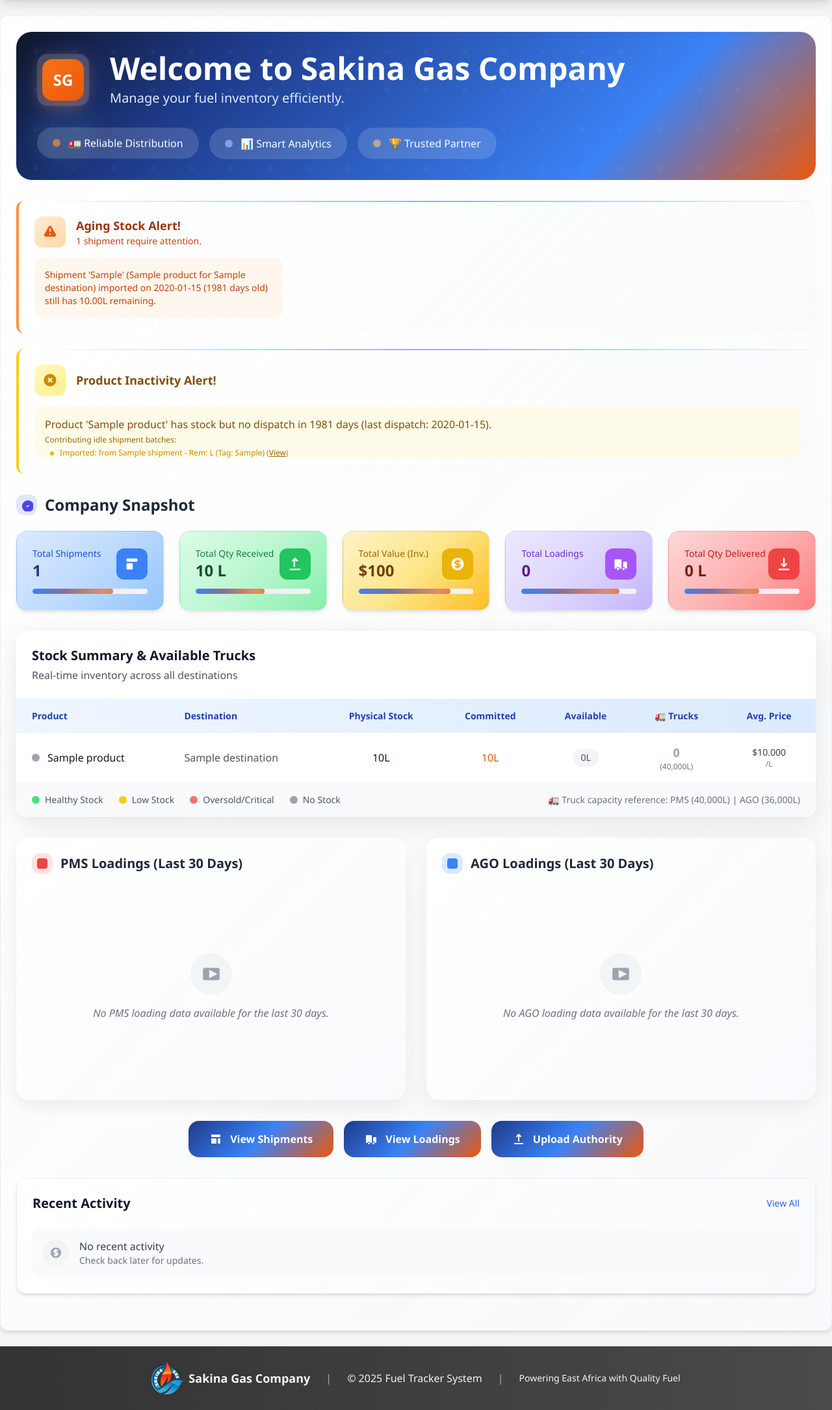
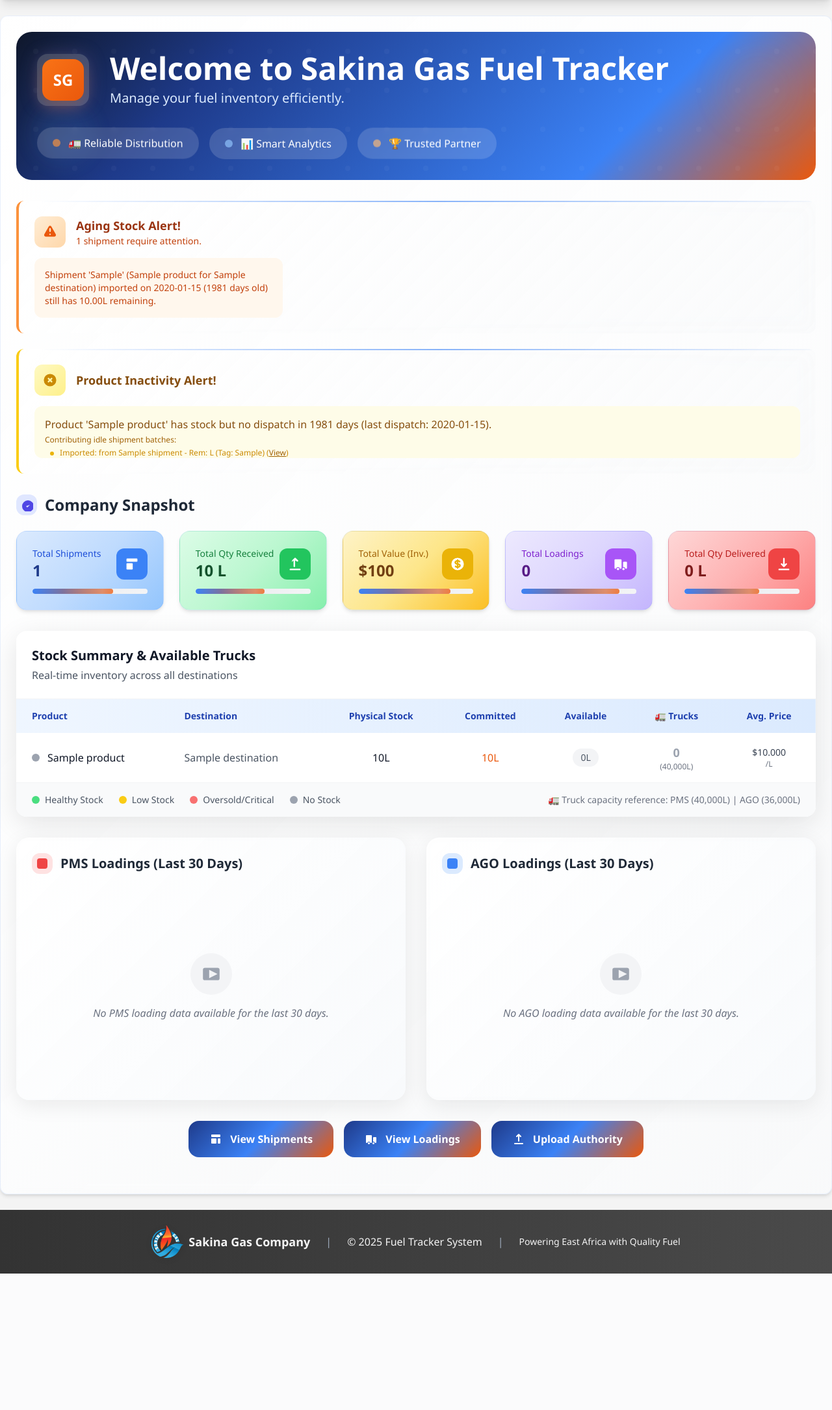
Before and after one commit to basheer42/sakina-fuel-tracker, a Django app: page / in a window 1280 px wide. Shown: the part 83-2253 px from the top of the page at 65% size. After the commit the page ends 2043 px from the top, so only its background shows below. Run offline with Django 5.2, Linux system fonts and the light colour scheme; a user stored in the database is signed in; tables that the repository leaves empty hold one stand-in row (values such as "Sample post"); parts of the project's set-up code (start-up, migrations or seed data) failed here and were passed over; some libraries are stand-ins or nearby versions.

Commit message:
Recent activity deleted and loadings summary added

```diff
--- a/shipments/models.py
+++ b/shipments/models.py
@@ -124,6 +124,7 @@ class Shipment(models.Model):
     quantity_remaining = models.DecimalField(max_digits=10, decimal_places=2, default=Decimal('0.00'))
     created_at = models.DateTimeField(auto_now_add=True)
     updated_at = models.DateTimeField(auto_now=True)
+    history = HistoricalRecords()
 
     def __str__(self):
          try:
--- a/shipments/templates/shipments/home.html
+++ b/shipments/templates/shipments/home.html
@@ -628,43 +709,6 @@
                        </span>
                   </a>
             {% endif %}
-        </div>
-
-        <!-- Recent Activity -->
-        <div class="sakina-card rounded-2xl p-6 mb-8">
-            <div class="flex items-center justify-between mb-6">
-                <h3 class="text-xl font-bold text-gray-900">Recent Activity</h3>
-                <a href="#" class="text-blue-600 hover:text-blue-700 font-medium text-sm">View All</a> {# Link to a future activity log page #}
-            </div>
-            <div class="space-y-4">
-                {% for activity in recent_activity %}
-                <div class="flex items-center gap-4 p-4 {{ activity.icon_bg_color|default:'bg-gray-50' }} rounded-xl">
-                    <div class="w-10 h-10 {{ activity.icon_bg_color|default:'bg-gray-100' }} rounded-full flex items-center justify-center">
-                        <svg class="w-5 h-5 {{ activity.icon_text_color|default:'text-gray-600' }}" fill="currentColor" viewBox="0 0 20 20">
-                            {{ activity.icon_svg_path|safe }}
-                        </svg>
-                    </div>
-                    <div class="flex-1">
-                        <a href="{{ activity.link }}" class="block font-medium text-gray-900 hover:text-blue-600 transition-colors">
-                            {{ activity.title }}
-                        </a>
-                        <p class="text-sm text-gray-600">{{ activity.details }} • {{ activity.time_ago }}</p>
-                    </div>
-                </div>
-                {% empty %}
-                <div class="flex items-center gap-4 p-4 bg-gray-50 rounded-xl">
-                    <div class="w-10 h-10 bg-gray-100 rounded-full flex items-center justify-center">
-                        <svg class="w-5 h-5 text-gray-400" fill="currentColor" viewBox="0 0 20 20">
-                           <path fill-rule="evenodd" d="M10 18a8 8 0 100-16 8 8 0 000 16zm1-13a1 1 0 10-2 0v.092a4.535 4.535 0 00-1.676.662C6.602 6.234 6 7.009 6 8c0 .99.602 1.765 1.324 2.246.48.32 1.054.545 1.676.662v1.941c-.391-.127-.68-.317-.843-.504a1 1 0 10-1.51 1.31c.562.649 1.413 1.076 2.353 1.253V15a1 1 0 102 0v-.092a4.535 4.535 0 001.676-.662C13.398 13.766 14 12.991 14 12c0-.99-.602-1.765-1.324-2.246A4.535 4.535 0 0011 9.092V7.151c.391.127.68.317.843.504a1 1 0 101.511-1.31c-.563-.649-1.413-1.076-2.354-1.253V5z" clip-rule="evenodd" />
-                        </svg>
-                    </div>
-                    <div class="flex-1">
-                        <p class="font-medium text-gray-700">No recent activity</p>
-                        <p class="text-sm text-gray-500">Check back later for updates.</p>
-                    </div>
-                </div>
-                {% endfor %}
-            </div>
         </div>
 
     {% else %}
--- a/shipments/urls.py
+++ b/shipments/urls.py
@@ -20,6 +20,9 @@ urlpatterns = [
     path('trips/delete/<int:pk>/', views.trip_delete_view, name='trip-delete'),
     path('trips/upload-authority/', views.upload_loading_authority_view, name='trip-upload-authority'),
 
+    # REMOVED: Debug recent activity route
+    # path('debug/recent-activity/', views.debug_recent_activity, name='debug-recent-activity'),
+
     path('signup/', views.signup_view, name='signup'),
 
     # REMOVED: path('ajax/get-vehicle-capacity/', views.get_vehicle_capacity_for_product_view, name='ajax_get_vehicle_capacity'),
--- a/shipments/views.py
+++ b/shipments/views.py
@@ -741,202 +741,6 @@ TRIP_STATUS_STYLES = {
 
 logger = logging.getLogger(__name__)
 
-def get_recent_activity(user, limit=3):
-    logger.info(f"--- get_recent_activity called for user: {user.username} ---") # <<<<<<< DEBUG LOG
-    all_activity = []
-    now = timezone.now()
-    fetch_limit = limit * 5 # Fetch more initially to ensure we get enough distinct activities
-
-    # 1. Fetch recent Shipment creations
-    if user.has_perm('shipments.view_shipment'):
-        # Assuming get_user_accessible_shipments is defined and works
-        recent_shipments_qs = get_user_accessible_shipments(user).select_related('product', 'user').order_by('-created_at')[:fetch_limit]
-        logger.info(f"Found {recent_shipments_qs.count()} recent shipments for user {user.username}.") # <<<<<<< DEBUG LOG
-        for shipment in recent_shipments_qs:
-            logger.info(f"Processing shipment ID: {shipment.id}, Created: {shipment.created_at}, Vessel: {shipment.vessel_id_tag}") # <<<<<<< DEBUG LOG
-            all_activity.append({
-                'type': 'new_shipment',
-                'timestamp': shipment.created_at,
-                'title': f"New shipment {shipment.vessel_id_tag or f'ID {shipment.id}'} received",
-                'details': f"{shipment.quantity_litres:,.0f}L {shipment.product.name} from {shipment.supplier_name}",
-                'time_ago': timesince(shipment.created_at, now).split(',')[0] + " ago",
-                'icon_bg_color': 'bg-blue-100',
-                'icon_text_color': 'text-blue-600',
-                'icon_svg_path': SVG_PATHS['shipment_received'],
-                'link': reverse('shipments:shipment-detail', args=[shipment.pk])
-            })
-
-    # 2. Fetch recent Trip history (creations and status changes)
-    if user.has_perm('shipments.view_trip'):
-        HistoricalTrip = Trip.history.model
-        logger.info("Attempting to fetch historical trips.") # <<<<<<< DEBUG LOG
-
-        historical_trips_base_qs = HistoricalTrip.objects
-        if not is_viewer_or_admin_or_superuser(user):
-            user_trip_ids = Trip.objects.filter(user=user).values_list('id', flat=True)
-            logger.info(f"Non-admin user {user.username}, filtering trip history for trip_ids: {list(user_trip_ids)}") # <<<<<<< DEBUG LOG
-            historical_trips_base_qs = historical_trips_base_qs.filter(instance_id__in=user_trip_ids)
-
-
-        recent_trip_history_qs = historical_trips_base_qs.select_related(
-            'instance__vehicle',
-            'instance__customer',
-            'instance__product',
-            'instance__user'
-        ).order_by('-history_date')[:fetch_limit * 2]
-
-        logger.info(f"Found {recent_trip_history_qs.count()} historical trip records after initial fetch for user {user.username}.") # <<<<<<< DEBUG LOG
-
-        processed_trip_creations = set()
-
-        for history_record in recent_trip_history_qs:
-            logger.info(f"Processing history_record ID: {history_record.history_id}, Type: {history_record.history_type}, Date: {history_record.history_date}, Instance PK: {history_record.instance_id}") # <<<<<<< DEBUG LOG
-            trip_instance = history_record.instance
-            if not trip_instance:
-                logger.warning(f"Skipping history_record {history_record.history_id} because instance is None.") # <<<<<<< DEBUG LOG
-                continue
-
-            if not (is_viewer_or_admin_or_superuser(user) or trip_instance.user == user):
-                logger.info(f"Skipping history for trip {trip_instance.pk} (owner: {trip_instance.user.username if trip_instance.user else 'N/A'}) due to permission for user {user.username}") # <<<<<<< DEBUG LOG
-                continue
-
-            activity_item = None
-            style_info = TRIP_STATUS_STYLES.get(history_record.status, TRIP_STATUS_STYLES['DEFAULT'])
-
-            if history_record.history_type == '+':
-                if trip_instance.pk not in processed_trip_creations:
-                    title = f"Loading {history_record.status.lower()} initiated"
-                    if history_record.status == 'PENDING' or history_record.status == 'KPC_APPROVED' or history_record.status == 'LOADING':
-                        title = f"Loading approval {history_record.get_status_display().lower()}"
-                    details = f"Trip {trip_instance.kpc_order_number or f'ID {trip_instance.pk}'} ({trip_instance.product.name})"
-                    if history_record.status == 'PENDING' or history_record.status == 'KPC_APPROVED':
-                         details += " waiting for KPC authorization"
-                    activity_item = {
-                        'type': 'trip_created',
-                        'title': title,
-                        'details': details,
-                        'icon_svg_path': SVG_PATHS[style_info['svg_key']],
-                    }
-                    processed_trip_creations.add(trip_instance.pk)
-            elif history_record.history_type == '~':
-                prev_history_record = history_record.prev_record
-                if prev_history_record and history_record.status != prev_history_record.status:
-                    title = f"Trip {trip_instance.kpc_order_number or f'ID {trip_instance.pk}'} status changed"
-                    details = f"From '{prev_history_record.get_status_display()}' to '{history_record.get_status_display()}'"
-                    if history_record.status == 'DELIVERED':
-                        title = f"Shipment {trip_instance.bol_number or trip_instance.kpc_order_number or f'ID {trip_instance.pk}'} delivered"
-                        details = f"{trip_instance.total_loaded:,.0f}L to {trip_instance.customer.name}"
-                    activity_item = {
-                        'type': 'trip_status_change',
-                        'title': title,
-                        'details': details,
-                        'icon_svg_path': SVG_PATHS[style_info['svg_key']],
-                    }
-
-            if activity_item:
-                activity_item.update({
-                    'timestamp': history_record.history_date,
-                    'time_ago': timesince(history_record.history_date, now).split(',')[0] + " ago",
-                    'icon_bg_color': style_info['icon_bg'],
-                    'icon_text_color': style_info['icon_text'],
-                    'link': reverse('shipments:trip-detail', args=[trip_instance.pk])
-                })
-                all_activity.append(activity_item)
-                logger.info(f"Added activity: {activity_item['title']}") # <<<<<<< DEBUG LOG
-            else:
-                logger.info(f"No qualifying activity_item created for history_record {history_record.history_id} (type {history_record.history_type})")
-
-
-    logger.info(f"Total activities collected before sort: {len(all_activity)}") # <<<<<<< DEBUG LOG
-    all_activity.sort(key=lambda x: x['timestamp'], reverse=True)
-
-    final_activities = []
-    seen_activities_keys = set()
-    for act in all_activity:
-        activity_key = (act['title'], act.get('link', 'no_link')) # Ensure link is handled if missing
-        if activity_key not in seen_activities_keys:
-            final_activities.append(act)
-            seen_activities_keys.add(activity_key)
-            if len(final_activities) >= limit:
-                break
-
-    logger.info(f"Final activities to be returned (limit {limit}): {len(final_activities)}") # <<<<<<< DEBUG LOG
-    if final_activities:
-        for fa_idx, fa_item in enumerate(final_activities):
-            logger.info(f"Final item {fa_idx + 1}: {fa_item['title']}")
-
-    return final_activities[:limit]
-
-# ... (other view functions like home_view)
-
-@login_required
-def home_view(request):
-    """Main dashboard view with stock summary and notifications."""
-    try:
-        context = {
-            'message': 'Welcome to Sakina Gas Fuel Tracker', # Changed message to match screenshot
-            'description': 'Manage your fuel inventory efficiently.',
-            'is_authenticated_user': request.user.is_authenticated
-        }
-
-        permissions = {
-            'can_view_shipments': request.user.has_perm('shipments.view_shipment'),
-            'can_add_shipment': request.user.has_perm('shipments.add_shipment'),
-            'can_view_trip': request.user.has_perm('shipments.view_trip'),
-            'can_view_product': request.user.has_perm('shipments.view_product'),
-            'can_view_customer': request.user.has_perm('shipments.view_customer'),
-            'can_view_vehicle': request.user.has_perm('shipments.view_vehicle'),
-            'can_add_trip': request.user.has_perm('shipments.add_trip')
-        }
-        context.update(permissions)
-
-        shipments_qs = get_user_accessible_shipments(request.user)
-        trips_qs = get_user_accessible_trips(request.user)
-
-        context.update(_calculate_dashboard_stats(shipments_qs, trips_qs, request.user, permissions))
-
-        cache_key = f"dashboard_stock_summary_{request.user.id}"
-        stock_summary = cache.get(cache_key)
-
-        if stock_summary is None:
-            try:
-                stock_summary = calculate_product_stock_summary(shipments_qs, trips_qs, request.user)
-                cache.set(cache_key, stock_summary, 300)
-            except Exception as e:
-                logger.error(f"Error calculating stock summary: {e}", exc_info=True)
-                stock_summary = {}
-
-        context['stock_by_product_detailed'] = stock_summary
-
-        if permissions['can_view_trip']:
-            context.update(calculate_chart_data(trips_qs))
-
-        if permissions['can_view_shipments'] or permissions['can_view_trip']: # Ensure notifications are calculated if either perm exists
-            context.update(calculate_notifications(shipments_qs, request.user)) # Aging stock depends on shipments
-            context['recent_activity'] = get_recent_activity(request.user) # Add recent activity
-
-        if permissions['can_view_trip']:
-            context.update(_calculate_trip_quantities_by_product(trips_qs))
-
-        if not (permissions['can_view_shipments'] or permissions['can_view_trip']):
-            context['description'] = 'You do not have permission to view fuel data. Contact admin for access.'
-
-        return render(request, 'shipments/home.html', context)
-
-    except Exception as e:
-        logger.exception(f"Unexpected error in home_view: {e}")
-        messages.error(request, "An error occurred while loading the dashboard. Please try again.")
-        return render(request, 'shipments/home.html', {
-            'message': 'Welcome to Sakina Gas Fuel Tracker',
-            'description': 'An error occurred while loading dashboard data.',
-            'is_authenticated_user': request.user.is_authenticated,
-            'stock_by_product_detailed': {},
-            'loadings_chart_labels': [], 'pms_loadings_data': [], 'ago_loadings_data': [],
-            'aging_stock_notifications': [], 'inactive_product_notifications': [], 'utilized_shipment_notifications': [],
-            'recent_activity': [], # Add empty list on error
-            'trip_quantity_by_product': []
-        })
-
 def apply_shipment_filters(queryset, get_params):
     """Apply filters to shipment queryset with enhanced validation."""
     try:
@@ -1402,13 +1206,60 @@ def _calculate_utilized_shipment_notifications(shipments_qs, notifications, toda
 
     except Exception as e:
         logger.error(f"Error calculating utilized shipment notifications: {e}", exc_info=True)
-# --- Main Views ---
+
+def get_latest_loadings(user, limit=5):
+    """Get the latest loaded trips (trucks that have completed loading)."""
+    logger.info(f"Getting latest {limit} loadings for user: {user.username}")
+
+    try:
+        # Get user accessible trips that are in LOADED status or beyond
+        # These are trips that have completed the loading process
+        loaded_statuses = ['LOADED', 'GATEPASSED', 'TRANSIT', 'DELIVERED']
+
+        trips_qs = get_user_accessible_trips(user).filter(
+            status__in=loaded_statuses
+        ).select_related(
+            'vehicle', 'product', 'customer', 'destination'
+        ).order_by('-loading_date', '-loading_time', '-created_at')[:limit]
+
+        latest_loadings = []
+        for trip in trips_qs:
+            # Get truck number - prefer plate number, fallback to truck number if available
+            truck_number = trip.vehicle.plate_number
+            if hasattr(trip.vehicle, 'trailer_number') and trip.vehicle.trailer_number:
+                truck_number = f"{truck_number} ({trip.vehicle.trailer_number})"
+
+            # Get destination name
+            destination = trip.destination.name if trip.destination else "Unknown"
+
+            latest_loadings.append({
+                'truck_number': truck_number,
+                'product': trip.product.name,
+                'customer': trip.customer.name,
+                'destination': destination,
+                'loading_date': trip.loading_date,
+                'loading_time': trip.loading_time,
+                'status': trip.get_status_display(),
+                'total_loaded': trip.total_loaded,
+                'link': reverse('shipments:trip-detail', args=[trip.pk]),
+                'kpc_order': trip.kpc_order_number or trip.bol_number or f"Trip {trip.id}"
+            })
+
+        logger.info(f"Retrieved {len(latest_loadings)} latest loadings")
+        return latest_loadings
+
+    except Exception as e:
+        logger.error(f"Error getting latest loadings: {e}", exc_info=True)
+        return []
+
+
+# Update the home_view function to include latest loadings
 @login_required
 def home_view(request):
     """Main dashboard view with stock summary and notifications."""
     try:
         context = {
-            'message': 'Welcome to Sakina Gas Company',
+            'message': 'Welcome to Sakina Gas Fuel Tracker',
             'description': 'Manage your fuel inventory efficiently.',
             'is_authenticated_user': request.user.is_authenticated
         }
@@ -1445,14 +1296,46 @@ def home_view(request):
         if permissions['can_view_trip']:
             context.update(calculate_chart_data(trips_qs))
 
-        if permissions['can_view_shipments']:
-            context.update(calculate_notifications(shipments_qs, request.user))
+        # Calculate notifications and latest loadings
+        if permissions['can_view_shipments'] or permissions['can_view_trip']:
+            # Add notifications
+            try:
+                context.update(calculate_notifications(shipments_qs, request.user))
+            except Exception as e:
+                logger.error(f"Error calculating notifications: {e}", exc_info=True)
+                context.update({
+                    'aging_stock_notifications': [],
+                    'inactive_product_notifications': [],
+                    'utilized_shipment_notifications': []
+                })
+
+            # Add latest loadings
+            if permissions['can_view_trip']:
+                try:
+                    latest_loadings = get_latest_loadings(request.user, limit=5)
+                    context['latest_loadings'] = latest_loadings
+                    logger.info(f"Added {len(latest_loadings)} latest loadings to context")
+                except Exception as e:
+                    logger.error(f"Error getting latest loadings: {e}", exc_info=True)
+                    context['latest_loadings'] = []
+            else:
+                context['latest_loadings'] = []
+
+        else:
+            context.update({
+                'aging_stock_notifications': [],
+                'inactive_product_notifications': [],
+                'utilized_shipment_notifications': [],
+                'latest_loadings': []
+            })
 
         if permissions['can_view_trip']:
             context.update(_calculate_trip_quantities_by_product(trips_qs))
 
         if not (permissions['can_view_shipments'] or permissions['can_view_trip']):
             context['description'] = 'You do not have permission to view fuel data. Contact admin for access.'
+
+        logger.info(f"Home view context keys: {list(context.keys())}")
 
         return render(request, 'shipments/home.html', context)
 
@@ -1460,15 +1343,13 @@ def home_view(request):
         logger.exception(f"Unexpected error in home_view: {e}")
         messages.error(request, "An error occurred while loading the dashboard. Please try again.")
         return render(request, 'shipments/home.html', {
-            'message': 'Welcome to Sakina Gas Company',
+            'message': 'Welcome to Sakina Gas Fuel Tracker',
             'description': 'An error occurred while loading dashboard data.',
-            'is_authenticated_user': request.user.is_authenticated,
-            'stock_by_product_detailed': {},
-            'loadings_chart_labels': [], 'pms_loadings_data': [], 'ago_loadings_data': [],
-            'aging_stock_notifications': [], 'inactive_product_notifications': [], 'utilized_shipment_notifications': [],
-            'trip_quantity_by_product': []
+            'aging_stock_notifications': [],
+            'inactive_product_notifications': [],
+            'utilized_shipment_notifications': [],
+            'latest_loadings': []
         })
-
 
 def _calculate_dashboard_stats(shipments_qs, trips_qs, user, permissions):
     """Calculate overall dashboard statistics, respecting user permissions."""
```
Also changed, not shown: other parts of shipments/templates/shipments/home.html (+81 -0 lines), shipments/migrations/0020_historicalshipment.py (added).
